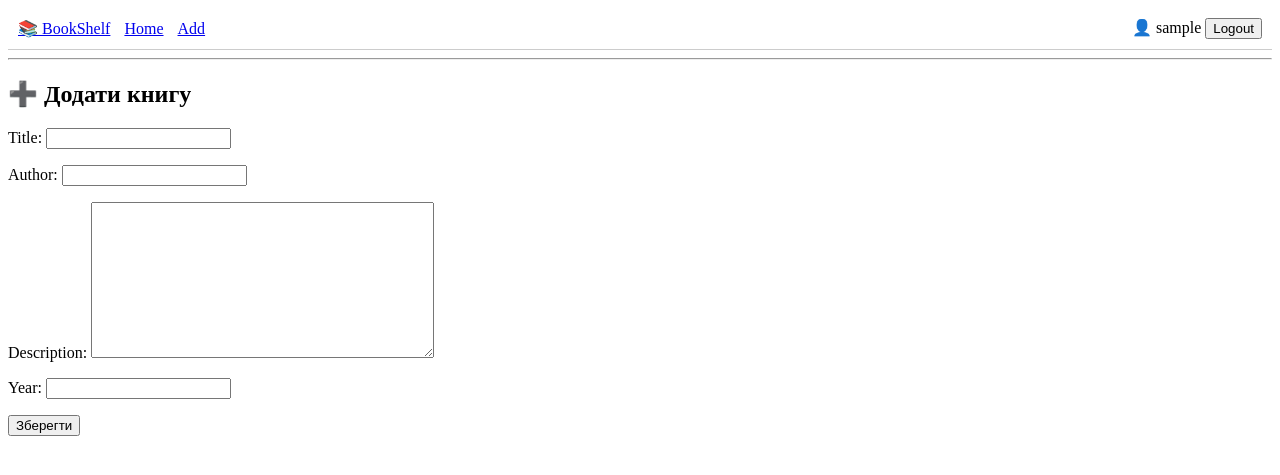
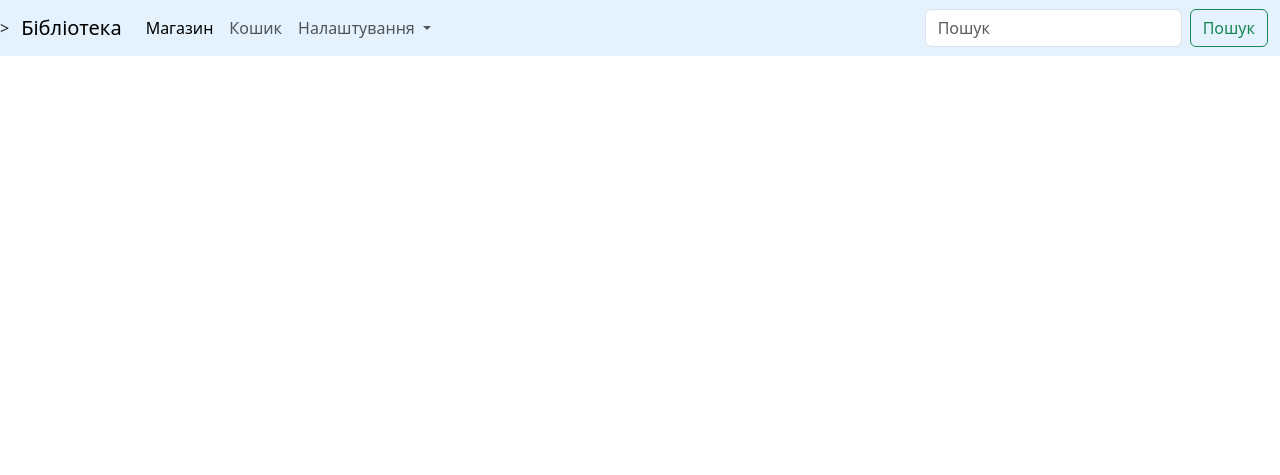
Before and after one commit to katabrovkova952-blip/first_with_django, a Django app: page /add/ in a window 1280 px wide. Shown: the top 475 px of the page. Run offline with Django 5.2, Linux system fonts and the light colour scheme; the visitor is signed in with stand-in values (Sample User, id 1).

Commit message:
changed the interface

```diff
--- a/templates/base.html
+++ b/templates/base.html
@@ -1,40 +1,48 @@
-<!DOCTYPE html>
-<html>
-<head>
-    <title>BookShelf</title>
-</head>
+<!doctype html>
+<html lang="uk">
+  <head>
+    <meta charset="utf-8">
+    <meta name="viewport" content="width=device-width, initial-scale=1">
 
-<body>
+    <title>{% block title %}Мій сайт{% endblock %}</title>
 
-<header style="display:flex; justify-content:space-between; align-items:center; padding:10px; border-bottom:1px solid #ccc;">
+    <link href="https://cdn.jsdelivr.net/npm/bootstrap@5.3.3/dist/css/bootstrap.min.css" rel="stylesheet">
+  </head>
+  <body>
 
-    <div>
-        <a href="/">📚 BookShelf</a>
-        <a href="/" style="margin-left:10px;">Home</a>
-        <a href="/add/" style="margin-left:10px;">Add</a>
+<nav class="navbar navbar-expand-lg" style="background-color: #e3f2fd;">>
+  <div class="container-fluid">
+    <a class="navbar-brand" href="#">Бібліотека</a>
+    <button class="navbar-toggler" type="button" data-bs-toggle="collapse" data-bs-target="#navbarSupportedContent" aria-controls="navbarSupportedContent" aria-expanded="false" aria-label="Toggle navigation">
+      <span class="navbar-toggler-icon"></span>
+    </button>
+    <div class="collapse navbar-collapse" id="navbarSupportedContent">
+      <ul class="navbar-nav me-auto mb-2 mb-lg-0">
+        <li class="nav-item">
+          <a class="nav-link active" aria-current="page" href="#">Магазин</a>
+        </li>
+        <li class="nav-item">
+          <a class="nav-link" href="#">Кошик</a>
+        </li>
+        <li class="nav-item dropdown">
+          <a class="nav-link dropdown-toggle" href="#" role="button" data-bs-toggle="dropdown" aria-expanded="false">
+            Налаштування
+          </a>
+          <ul class="dropdown-menu">
+            <li><a class="dropdown-item" href="#">Мій профіль</a></li>
+            <li><a class="dropdown-item" href="#">Мова</a></li>
+            <li><hr class="dropdown-divider"></li>
+            <li><a class="dropdown-item" href="#">Інше</a></li>
+          </ul>
+        </li>
+      </ul>
+      <form class="d-flex" role="search">
+        <input class="form-control me-2" type="search" placeholder="Пошук" aria-label="Search"/>
+        <button class="btn btn-outline-success" type="submit">Пошук</button>
+      </form>
     </div>
-
-    <div>
-        {% if user.is_authenticated %}
-            👤 {{ user.username }}
-
-            <form method="POST" action="/logout/" style="display:inline;">
-                {% csrf_token %}
-                <button type="submit">Logout</button>
-            </form>
-        {% else %}
-            <a href="/login/">Login</a>
-            <a href="/signup/">Signup</a>
-            <a href="/profile/">👤 Profile</a>
-        {% endif %}
-    </div>
-
-</header>
-
-<hr>
-
-{% block content %}
-{% endblock %}
-
-</body>
+  </div>
+</nav>
+<script src="https://cdn.jsdelivr.net/npm/bootstrap@5.3.3/dist/js/bootstrap.bundle.min.js"></script>
+  </body>
 </html>
```
